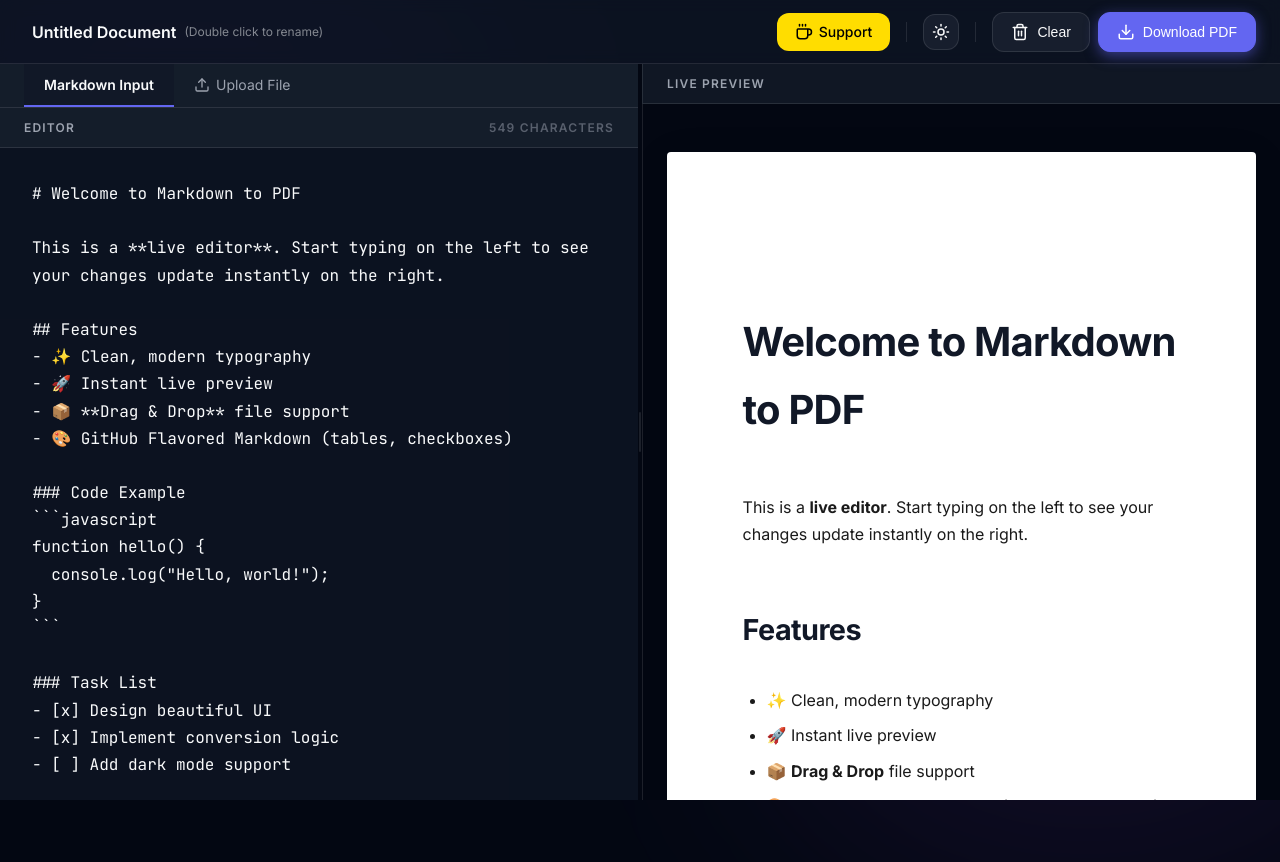
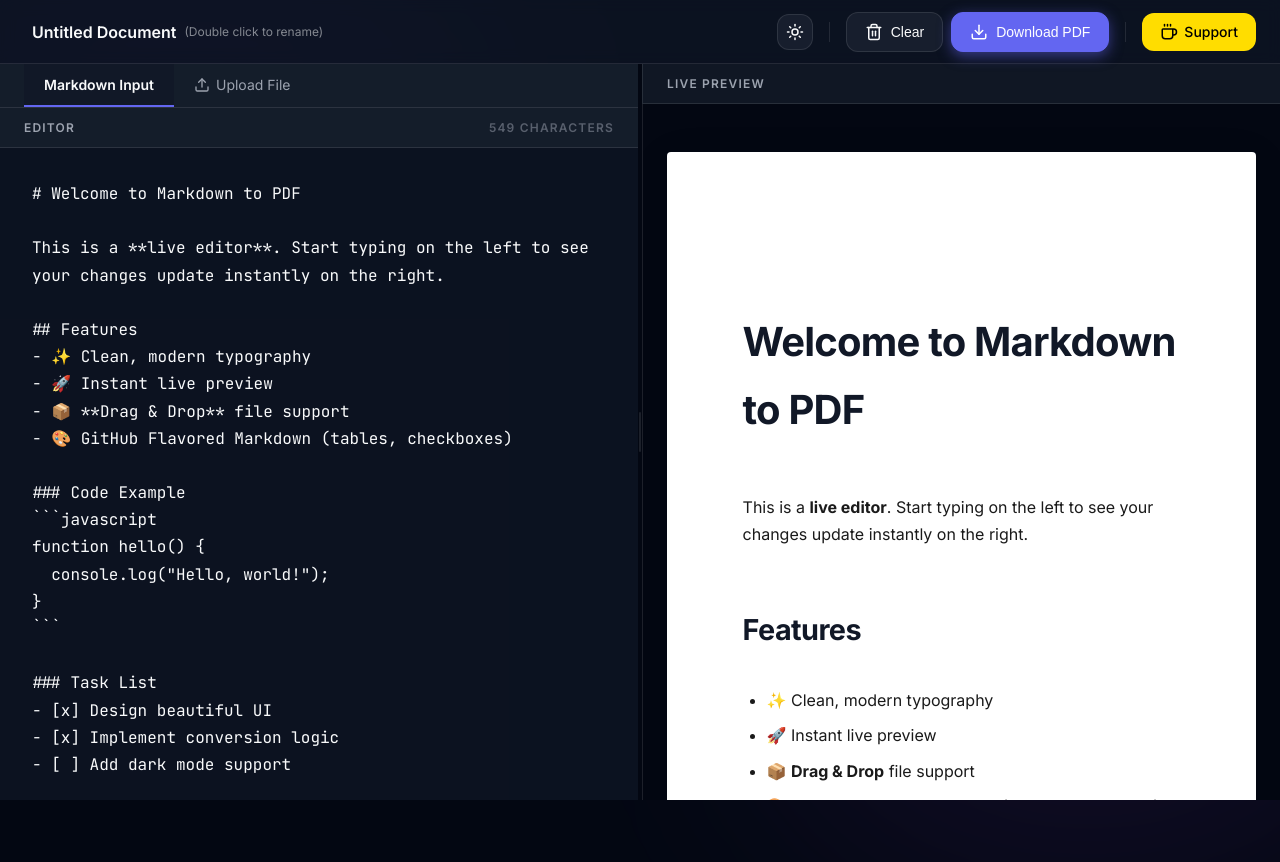
Before and after one commit to shfa-e/Markdown-to-PDF, a React (Vite) app: page / in a window 1280 px wide. Shown: the top 862 px of the page. Built offline with nearby package versions, Linux system fonts and the light colour scheme.

Commit message:
fix bug: Fix preview area height flexibility and prevent content overflow, and reorder toolbar buttons.

```diff
--- a/src/components/Preview.jsx
+++ b/src/components/Preview.jsx
@@ -43,8 +43,6 @@ const Preview = forwardRef(({ content }, ref) => {
                     style={{
                         width: '100%',
                         maxWidth: '210mm',
-                        minHeight: '297mm',
-                        height: 'auto',
                         backgroundColor: 'white',
                         padding: '20mm',
                         borderRadius: '4px',
--- a/src/components/Toolbar.jsx
+++ b/src/components/Toolbar.jsx
@@ -83,28 +83,6 @@ const Toolbar = ({ onDownload, onClear, theme, onToggleTheme, title, onTitleChan
       </div>
 
       <div style={{ display: 'flex', gap: '8px', alignItems: 'center' }}>
-        <a
-          href="https://www.buymeacoffee.com/shfae"
-          target="_blank"
-          rel="noopener noreferrer"
-          className="button"
-          title="Buy Me a Coffee"
-          style={{
-            display: 'flex',
-            alignItems: 'center',
-            gap: '6px',
-            textDecoration: 'none',
-            backgroundColor: '#FFDD00',
-            color: '#000000',
-            border: 'none'
-          }}
-        >
-          <Coffee size={18} />
-          <span className="hide-mobile">Support</span>
-        </a>
-
-        <div style={{ width: '1px', height: '20px', background: 'var(--border-color)', margin: '0 8px' }} />
-
         <button
           className="button"
           onClick={onToggleTheme}
@@ -125,6 +103,28 @@ const Toolbar = ({ onDownload, onClear, theme, onToggleTheme, title, onTitleChan
           <Download size={18} />
           <span>Download PDF</span>
         </button>
+
+        <div style={{ width: '1px', height: '20px', background: 'var(--border-color)', margin: '0 8px' }} />
+
+        <a
+          href="https://www.buymeacoffee.com/shfae"
+          target="_blank"
+          rel="noopener noreferrer"
+          className="button"
+          title="Buy Me a Coffee"
+          style={{
+            display: 'flex',
+            alignItems: 'center',
+            gap: '6px',
+            textDecoration: 'none',
+            backgroundColor: '#FFDD00',
+            color: '#000000',
+            border: 'none'
+          }}
+        >
+          <Coffee size={18} />
+          <span className="hide-mobile">Support</span>
+        </a>
       </div>
 
       <style>{`
@@ -132,7 +132,7 @@ const Toolbar = ({ onDownload, onClear, theme, onToggleTheme, title, onTitleChan
           .hide-mobile { display: none; }
         }
       `}</style>
-    </header>
+    </header >
   );
 };
 
--- a/src/index.css
+++ b/src/index.css
@@ -188,13 +188,21 @@ body::after {
   margin: 0 auto;
   overflow-wrap: break-word;
   /* Prevent long words from breaking layout */
-  min-height: 297mm !important;
+  min-height: 297mm;
   height: auto !important;
+  /* Allow infinite expansion */
+  flex-shrink: 0;
+  /* Prevent shrinking in flex container */
+  display: block;
+
+  background-color: white;
 }
 
 .markdown-preview * {
   box-sizing: border-box;
   /* Ensure padding doesn't push width out */
+  max-width: 100%;
+  /* Prevent children directly overflowing */
 }
 
 .markdown-preview h1,
```
